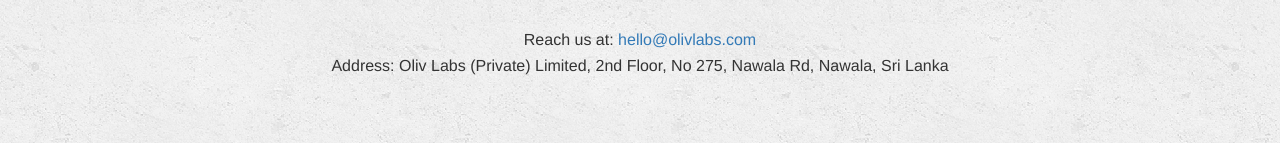
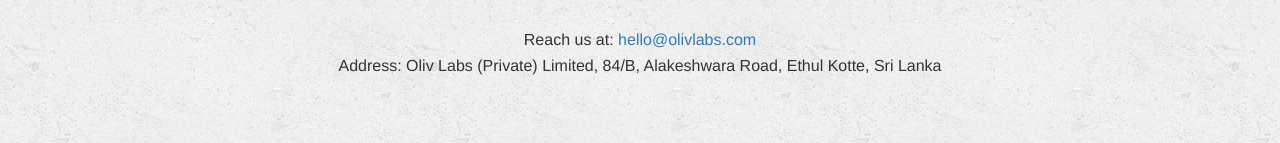
Before and after one commit to olivhq/web, a website: page index.html in a window 1280 px wide. Shown: the part 291-434 px from the top of the page. Drawn offline with nearby package versions, Linux system fonts and the light colour scheme; a web font is replaced by a local one.

Commit message:
Update address

```diff
--- a/index.html
+++ b/index.html
@@ -35,7 +35,7 @@
           Reach us at: <a href="mailto:hello@olivlabs.com">hello@olivlabs.com</a>
         </div>
         <div>
-          Address: Oliv Labs (Private) Limited, 2nd Floor, No 275, Nawala Rd, Nawala, Sri Lanka
+          Address: Oliv Labs (Private) Limited, 84/B, Alakeshwara Road, Ethul Kotte, Sri Lanka
         </div>
       </div>
     </div>
```
